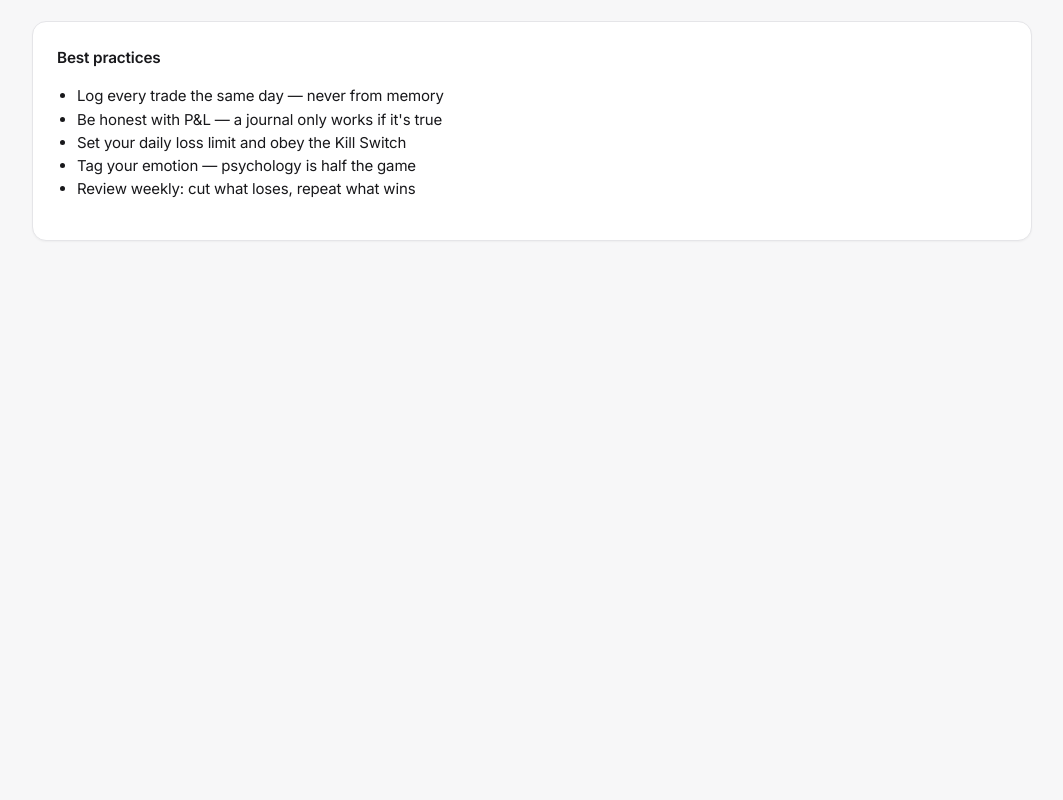
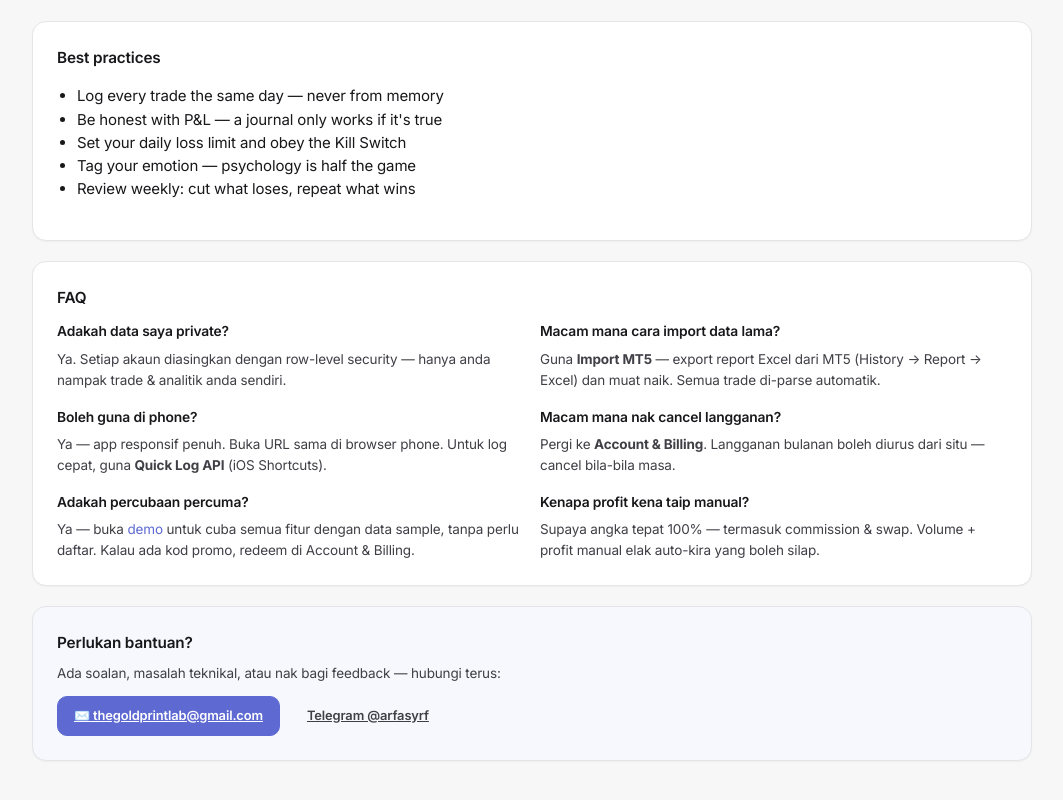
Before and after one commit to thegoldprintlab/thegoldplan-web, a React (Vite) app: page /help in a window 1280 px wide. Shown: the part 544-1344 px from the top of the page, without its empty margins (108-1171 px from the left). Before the commit the page ends 877 px from the top, so only its background shows below. Built offline with nearby package versions, Linux system fonts and the light colour scheme; no server answers; the HTML template or start-up script is replaced by a standard one; a web font is replaced by a local one.

Commit message:
D3: FAQ + support contact in How To Use page

```diff
--- a/src/index.css
+++ b/src/index.css
@@ -1100,8 +1100,24 @@
 .howto .panel h3 { margin: 0 0 8px; font-size: 1.02rem; font-weight: 600; }
 .howto .panel p { color: var(--ink-muted); font-size: 0.9rem; line-height: 1.55; margin: 0; }
 
+.faq-grid {
+  display: grid;
+  grid-template-columns: repeat(2, 1fr);
+  gap: 16px;
+  margin-top: 12px;
+}
+
+.faq-item h4 { margin: 0 0 6px; font-size: 0.92rem; font-weight: 600; }
+.faq-item p { color: var(--ink-muted); font-size: 0.87rem; line-height: 1.55; margin: 0; }
+.faq-item a { color: var(--primary); text-decoration: none; }
+.faq-item a:hover { text-decoration: underline; }
+
+.support-panel { background: color-mix(in srgb, var(--primary) 5%, var(--surface)); }
+.support-links { display: flex; gap: 10px; flex-wrap: wrap; }
+
 @media (max-width: 768px) {
   .howto-grid { grid-template-columns: 1fr; }
+  .faq-grid { grid-template-columns: 1fr; }
 }
 
 /* CTA band */
--- a/src/pages/HowToUse.tsx
+++ b/src/pages/HowToUse.tsx
@@ -1,4 +1,4 @@
-/** How to use — accessible in-app as a help page. */
+/** How to use — accessible in-app as a help page, with FAQ + support. */
 export default function HowToUse() {
   return (
     <div className="howto">
@@ -70,6 +70,69 @@
           <li>Review weekly: cut what loses, repeat what wins</li>
         </ul>
       </div>
+
+      <div className="panel" style={{ marginTop: 16 }}>
+        <h3>FAQ</h3>
+        <div className="faq-grid">
+          <div className="faq-item">
+            <h4>Adakah data saya private?</h4>
+            <p>
+              Ya. Setiap akaun diasingkan dengan row-level security — hanya anda nampak trade &amp;
+              analitik anda sendiri.
+            </p>
+          </div>
+          <div className="faq-item">
+            <h4>Macam mana cara import data lama?</h4>
+            <p>
+              Guna <b>Import MT5</b> — export report Excel dari MT5 (History → Report → Excel) dan
+              muat naik. Semua trade di-parse automatik.
+            </p>
+          </div>
+          <div className="faq-item">
+            <h4>Boleh guna di phone?</h4>
+            <p>
+              Ya — app responsif penuh. Buka URL sama di browser phone. Untuk log cepat, guna{' '}
+              <b>Quick Log API</b> (iOS Shortcuts).
+            </p>
+          </div>
+          <div className="faq-item">
+            <h4>Macam mana nak cancel langganan?</h4>
+            <p>
+              Pergi ke <b>Account &amp; Billing</b>. Langganan bulanan boleh diurus dari situ —
+              cancel bila-bila masa.
+            </p>
+          </div>
+          <div className="faq-item">
+            <h4>Adakah percubaan percuma?</h4>
+            <p>
+              Ya — buka <a href="/app?demo=1">demo</a> untuk cuba semua fitur dengan data sample,
+              tanpa perlu daftar. Kalau ada kod promo, redeem di Account &amp; Billing.
+            </p>
+          </div>
+          <div className="faq-item">
+            <h4>Kenapa profit kena taip manual?</h4>
+            <p>
+              Supaya angka tepat 100% — termasuk commission &amp; swap. Volume + profit manual
+              elak auto-kira yang boleh silap.
+            </p>
+          </div>
+        </div>
+      </div>
+
+      <div className="panel support-panel" style={{ marginTop: 16 }}>
+        <h3>Perlukan bantuan?</h3>
+        <p className="muted" style={{ marginBottom: 12 }}>
+          Ada soalan, masalah teknikal, atau nak bagi feedback — hubungi terus:
+        </p>
+        <div className="support-links">
+          <a className="btn btn-primary" href="mailto:thegoldprintlab@gmail.com">
+            ✉️ thegoldprintlab@gmail.com
+          </a>
+          <a className="btn btn-ghost" href="https://t.me/arfasyrf" target="_blank" rel="noreferrer">
+            Telegram @arfasyrf
+          </a>
+        </div>
+      </div>
     </div>
   )
 }
```
